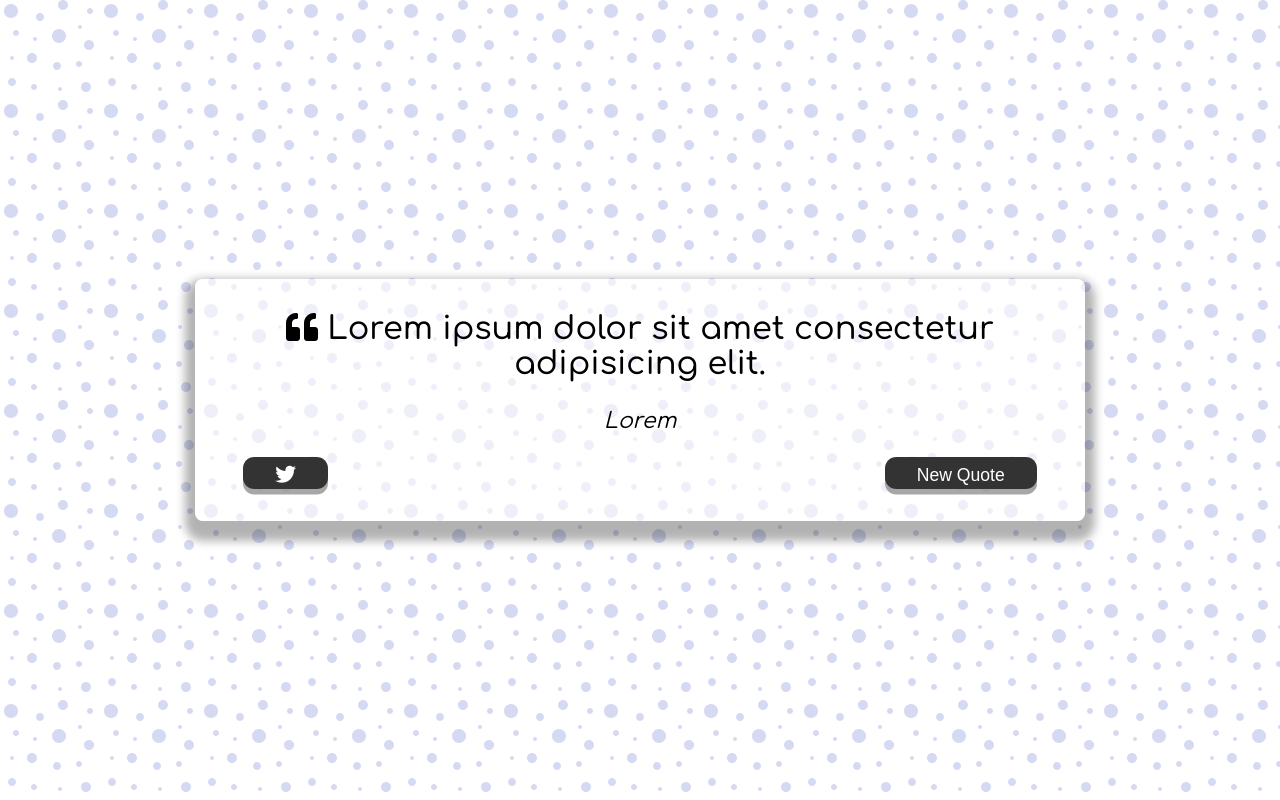
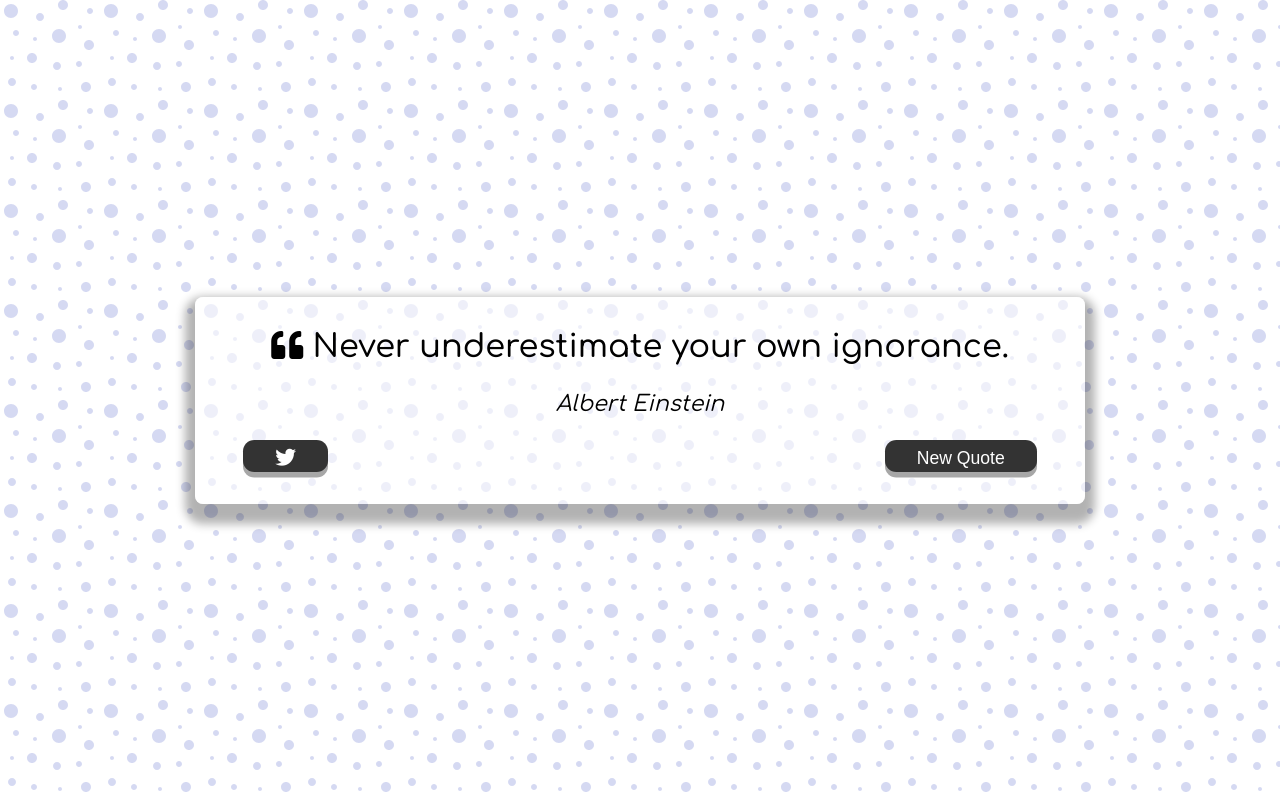
Before and after one commit to subham-04/Quote-generator, a plain HTML site: page index.html in a window 1280 px wide. Drawn offline with Linux system fonts and the light colour scheme.

Commit message:
Update index.html

```diff
--- a/index.html
+++ b/index.html
@@ -14,12 +14,12 @@
         <!-- quote -->
         <div class="quote-text">
             <i class="fas fa-quote-left"></i>
-            <span id="quote">Lorem ipsum dolor sit amet consectetur adipisicing elit.</span>
+            <span id="quote">Never underestimate your own ignorance.</span>
         </div>
         <!-- author -->
         <div class="quote-author">
             <span id="author">
-                Lorem
+                Albert Einstein
             </span>
         </div>
         <!-- Buttons -->
```
